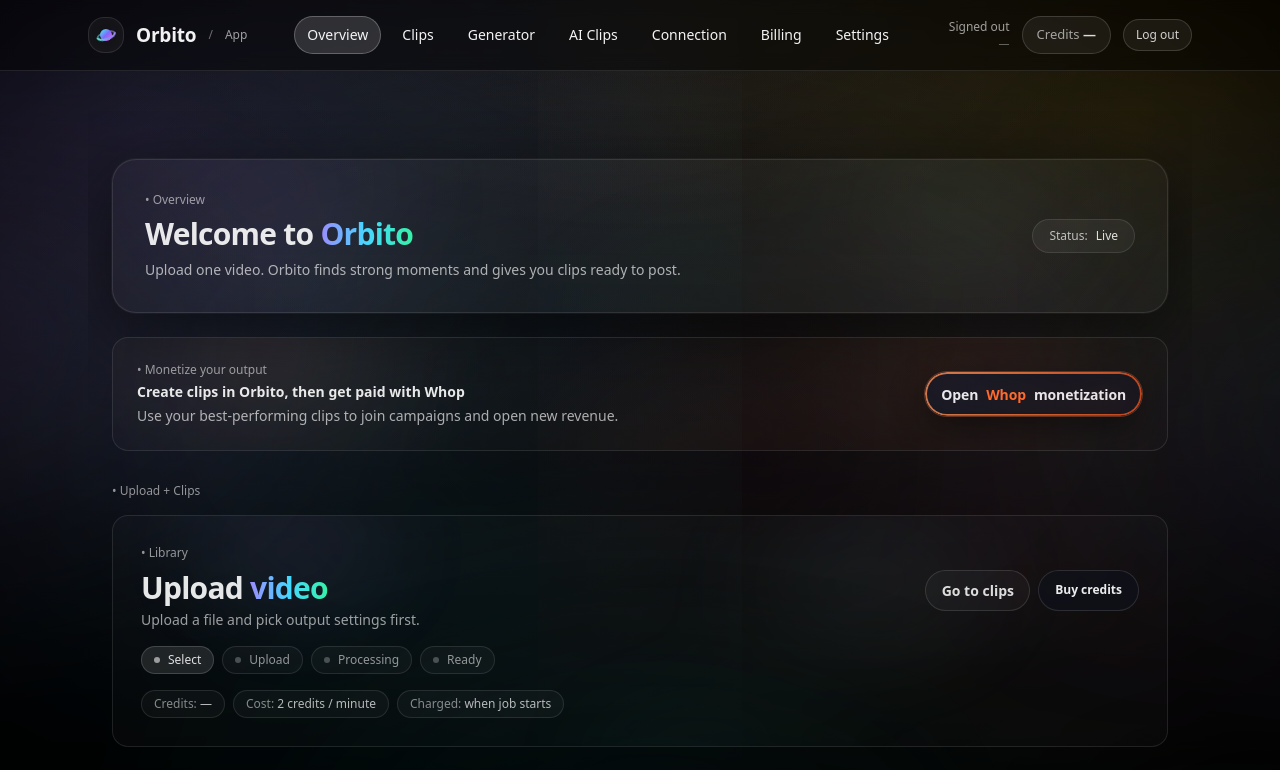
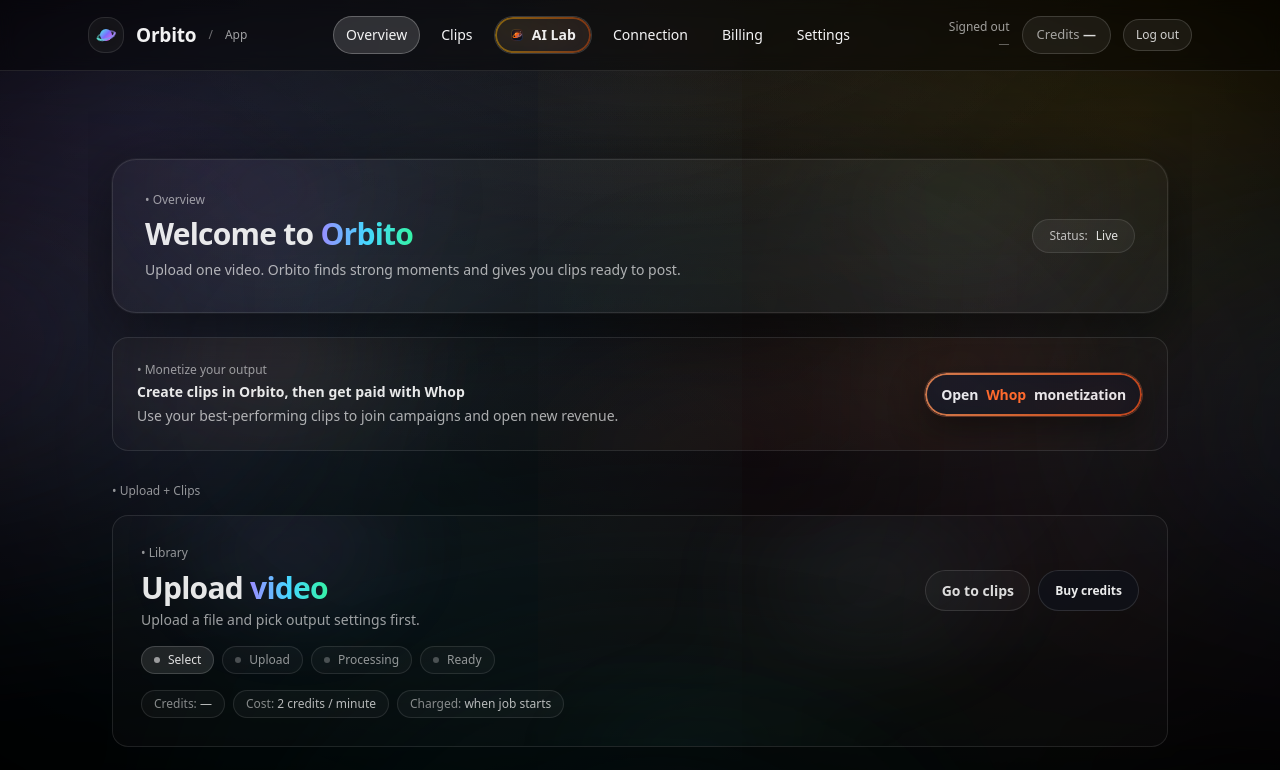
Before and after one commit to Sakibhoq/clipforge-ai, a Next.js app in the folder frontend/: page /app in a window 1280 px wide. Shown: the top 770 px of the page. Built offline with nearby package versions, Linux system fonts and the light colour scheme; no server answers.

Commit message:
feat(console-nav): replace generator links with AI Lab button

```diff
--- a/frontend/app/app/layout.tsx
+++ b/frontend/app/app/layout.tsx
@@ -7,7 +7,6 @@ import { usePathname, useRouter } from "next/navigation";
 import { apiFetch } from "@/lib/api";
 import { displayNameFromUser } from "@/lib/user";
 import { emitMeSync, subscribeMeSync } from "@/lib/me-sync";
-import { hasLabsFeatureAccess } from "@/lib/plans";
 
 type MeResponse = {
   name?: string | null;
@@ -158,13 +157,36 @@ export default function AppLayout({ children }: { children: React.ReactNode }) {
     );
   }
 
+  function aiLabButton(mobile = false) {
+    const active = isActive("/app/labs");
+    const labsHref = "/app/labs?target=generate";
+    const labsLogoV = "labs-1";
+
+    return (
+      <Link
+        href={labsHref}
+        onClick={() => mobile && setMobileOpen(false)}
+        className={cx(
+          "btn-clipforge inline-flex items-center gap-2 whitespace-nowrap",
+          mobile ? "w-full justify-center px-3 py-2.5 text-sm" : "px-3 py-1.5 text-xs",
+          active && "ring-1 ring-amber-300/45"
+        )}
+      >
+        {/* eslint-disable-next-line @next/next/no-img-element */}
+        <img
+          src={`/clipforge-labs-mark.svg?v=${labsLogoV}`}
+          alt="AI Lab logo"
+          width={14}
+          height={14}
+          className="rounded-sm"
+        />
+        <span>AI Lab</span>
+      </Link>
+    );
+  }
+
   const planLabel = useMemo(() => me?.plan ?? "free", [me]);
   const displayName = useMemo(() => displayNameFromUser(me), [me]);
-  const labsUnlocked = useMemo(() => hasLabsFeatureAccess(me?.plan), [me?.plan]);
-  const generatorHref = labsUnlocked ? "/app/labs?target=generate" : "/app/billing?intent=labs";
-  const labsClipsHref = labsUnlocked ? "/app/labs/app/clips" : "/app/billing?intent=labs";
-  const generatorLabel = loading || labsUnlocked ? "Generator" : "Generator 🔒";
-  const labsClipsLabel = loading || labsUnlocked ? "AI Clips" : "AI Clips 🔒";
 
   // bump this when you want to force-refresh the mark (CDN/browser cache)
   const logoV = "orb-1";
@@ -234,8 +256,7 @@ export default function AppLayout({ children }: { children: React.ReactNode }) {
           <nav className="hidden md:flex items-center gap-2">
             {navItem("/app", "Overview")}
             {navItem("/app/clips", "Clips")}
-            {navItem(generatorHref, generatorLabel)}
-            {navItem(labsClipsHref, labsClipsLabel)}
+            {aiLabButton()}
             {navItem("/app/connections", "Connection")}
             {navItem("/app/billing", "Billing")}
             {navItem("/app/settings", "Settings")}
@@ -291,8 +312,7 @@ export default function AppLayout({ children }: { children: React.ReactNode }) {
 
               {navItem("/app", "Overview", true)}
               {navItem("/app/clips", "Clips", true)}
-              {navItem(generatorHref, generatorLabel, true)}
-              {navItem(labsClipsHref, labsClipsLabel, true)}
+              {aiLabButton(true)}
               {navItem("/app/connections", "Connection", true)}
               {navItem("/app/billing", "Billing", true)}
               {navItem("/app/settings", "Settings", true)}
```
Also changed, not shown: frontend/public/clipforge-labs-mark.svg (added).
